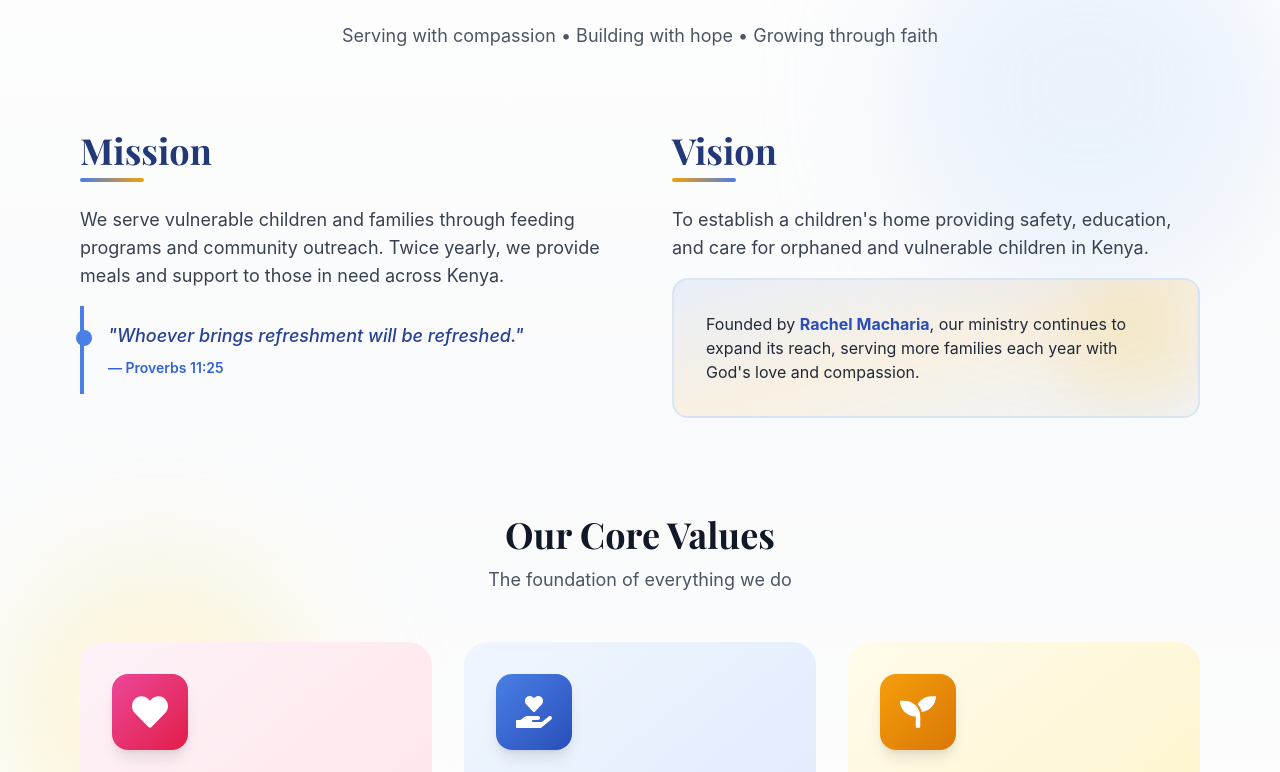
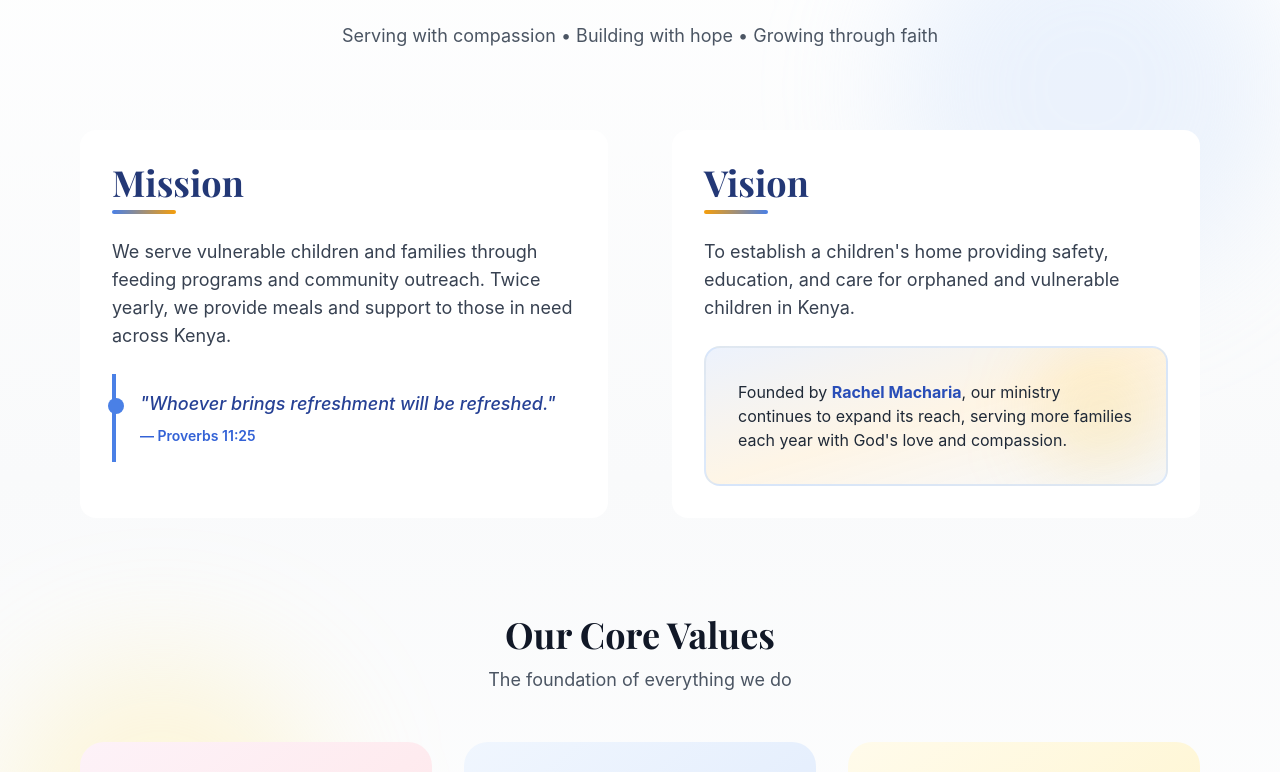
Before and after one commit to rayfromroblox/raymercyministry, a Next.js app: page / in a window 1280 px wide. Shown: the part 984-1756 px from the top of the page. Built offline with nearby package versions, Linux system fonts and the light colour scheme; a web font is replaced by a local one.

Commit message:
mobile responsiveness improved

```diff
--- a/components/About.tsx
+++ b/components/About.tsx
@@ -15,6 +15,7 @@ const About = () => {
       icon: FaHeart,
       title: "Compassion",
       description: "Serving with dignity and respect, showing Christ's love to every person we encounter",
+      mobileDescription: "Showing love with dignity and respect",
       color: "from-pink-500 to-rose-600",
       bgColor: "bg-gradient-to-br from-pink-50 to-rose-100 dark:from-pink-900/20 dark:to-rose-900/30"
     },
@@ -22,6 +23,7 @@ const About = () => {
       icon: FaHandHoldingHeart,
       title: "Service",
       description: "Bi-annual feeding programs and outreach, meeting practical needs with excellence",
+      mobileDescription: "Meeting needs with excellence",
       color: "from-primary-500 to-primary-700",
       bgColor: "bg-gradient-to-br from-primary-50 to-primary-100 dark:from-primary-900/20 dark:to-primary-800/30"
     },
@@ -29,6 +31,7 @@ const About = () => {
       icon: FaSeedling,
       title: "Hope",
       description: "Building a future children's home and nurturing dreams for tomorrow",
+      mobileDescription: "Building dreams for tomorrow",
       color: "from-secondary-500 to-amber-600",
       bgColor: "bg-gradient-to-br from-secondary-50 to-amber-100 dark:from-secondary-900/20 dark:to-amber-900/30"
     }
@@ -60,7 +63,7 @@ const About = () => {
           {/* Mission & Vision - Mobile Expandable */}
           <div className="space-y-4 md:space-y-0 md:grid md:grid-cols-2 md:gap-10 lg:gap-16 mb-12 md:mb-20">
             {/* Mission */}
-            <div className="bg-white dark:bg-dark-800 rounded-2xl p-6 md:p-0 md:bg-transparent shadow-md md:shadow-none">
+            <div className="bg-white dark:bg-dark-800 rounded-2xl p-6 md:p-8 shadow-md md:shadow-none">
               <button
                 onClick={() => toggleSection('mission')}
                 className="w-full flex items-center justify-between md:cursor-default"
@@ -74,8 +77,13 @@ const About = () => {
                 <FaChevronDown className={`md:hidden w-5 h-5 text-primary-600 transition-transform ${expandedSection === 'mission' ? 'rotate-180' : ''}`} />
               </button>
 
-              <div className={`mt-4 space-y-4 md:mt-6 md:block ${expandedSection === 'mission' || typeof window === 'undefined' ? 'block' : 'hidden md:block'}`}>
-                <p className="text-gray-700 dark:text-dark-200 text-base md:text-lg leading-relaxed">
+              <div className={`mt-4 space-y-4 md:mt-6 md:space-y-6 md:block ${expandedSection === 'mission' || typeof window === 'undefined' ? 'block' : 'hidden md:block'}`}>
+                {/* Mobile: Short version */}
+                <p className="md:hidden text-gray-700 dark:text-dark-200 text-base leading-relaxed">
+                  Feeding families across Kenya twice yearly with meals and support.
+                </p>
+                {/* Desktop: Full version */}
+                <p className="hidden md:block text-gray-700 dark:text-dark-200 text-base md:text-lg leading-relaxed">
                   We serve vulnerable children and families through feeding programs and community outreach.
                   Twice yearly, we provide meals and support to those in need across Kenya.
                 </p>
@@ -90,7 +98,7 @@ const About = () => {
             </div>
 
             {/* Vision */}
-            <div className="bg-white dark:bg-dark-800 rounded-2xl p-6 md:p-0 md:bg-transparent shadow-md md:shadow-none">
+            <div className="bg-white dark:bg-dark-800 rounded-2xl p-6 md:p-8 shadow-md md:shadow-none">
               <button
                 onClick={() => toggleSection('vision')}
                 className="w-full flex items-center justify-between md:cursor-default"
@@ -104,8 +112,13 @@ const About = () => {
                 <FaChevronDown className={`md:hidden w-5 h-5 text-primary-600 transition-transform ${expandedSection === 'vision' ? 'rotate-180' : ''}`} />
               </button>
 
-              <div className={`mt-4 space-y-4 md:mt-6 md:block ${expandedSection === 'vision' || typeof window === 'undefined' ? 'block' : 'hidden md:block'}`}>
-                <p className="text-gray-700 dark:text-dark-200 text-base md:text-lg leading-relaxed">
+              <div className={`mt-4 space-y-4 md:mt-6 md:space-y-6 md:block ${expandedSection === 'vision' || typeof window === 'undefined' ? 'block' : 'hidden md:block'}`}>
+                {/* Mobile: Short version */}
+                <p className="md:hidden text-gray-700 dark:text-dark-200 text-base leading-relaxed">
+                  Building a children's home for orphaned and vulnerable kids in Kenya.
+                </p>
+                {/* Desktop: Full version */}
+                <p className="hidden md:block text-gray-700 dark:text-dark-200 text-base md:text-lg leading-relaxed">
                   To establish a children's home providing safety, education, and care for orphaned and
                   vulnerable children in Kenya.
                 </p>
@@ -142,7 +155,7 @@ const About = () => {
 
                     <div className="flex-1 min-w-0">
                       <h4 className="text-lg font-serif font-bold text-gray-900 dark:text-white mb-1">{value.title}</h4>
-                      <p className="text-gray-700 dark:text-dark-200 leading-snug text-xs line-clamp-2">{value.description}</p>
+                      <p className="text-gray-700 dark:text-dark-200 leading-snug text-sm">{value.mobileDescription}</p>
                     </div>
 
                     <div className={`absolute bottom-0 left-0 right-0 h-1 bg-gradient-to-r ${value.color}`} />
--- a/components/Activities.tsx
+++ b/components/Activities.tsx
@@ -16,6 +16,7 @@ const Activities = () => {
       title: "Feeding Programs",
       frequency: "Twice Yearly",
       description: "We serve nutritious meals to hundreds of children and families during our bi-annual feeding programs. Each meal is prepared with love and served with dignity.",
+      mobileDescription: "Nutritious meals for hundreds twice a year",
       impact: "500+ children fed per program"
     },
     {
@@ -23,6 +24,7 @@ const Activities = () => {
       title: "Children's Home Visits",
       frequency: "Regular",
       description: "Regular visits to children's homes where we provide meals, essential supplies, and spend quality time with orphaned and vulnerable children.",
+      mobileDescription: "Meals, supplies, and love for orphaned kids",
       impact: "Building lasting relationships"
     },
     {
@@ -30,6 +32,7 @@ const Activities = () => {
       title: "Community Support",
       frequency: "Ongoing",
       description: "Reaching out to the sick, elderly, and homebound in our communities with practical support and compassionate care.",
+      mobileDescription: "Caring for the sick, elderly, and homebound",
       impact: "Multiple communities served"
     },
     {
@@ -37,6 +40,7 @@ const Activities = () => {
       title: "Holiday Celebrations",
       frequency: "Seasonal",
       description: "Special holiday programs bringing joy, gifts, and hope to families in need during Christmas and other significant occasions.",
+      mobileDescription: "Bringing joy during holidays",
       impact: "Creating cherished memories"
     }
   ]
@@ -106,7 +110,7 @@ const Activities = () => {
                         </div>
                       </div>
                       <p className="text-gray-600 dark:text-dark-300 text-sm leading-relaxed mb-2">
-                        {program.description}
+                        {program.mobileDescription}
                       </p>
                       <p className="text-sm font-medium text-primary-700 dark:text-primary-300 flex items-center gap-2">
                         <span className="w-1.5 h-1.5 bg-primary-600 rounded-full"></span>
--- a/components/Contact.tsx
+++ b/components/Contact.tsx
@@ -54,9 +54,15 @@ const Contact = () => {
               Together, We Can Make a Difference
             </h2>
 
+            {/* Mobile: Short version, Desktop: Full version */}
             <p className="text-gray-700 dark:text-dark-200 text-base md:text-lg leading-relaxed mb-3 md:mb-4 px-2">
-              Every call, every email, every connection brings us closer to changing a child's life.
-              Your support, whether big or small, plants seeds of hope in vulnerable communities across Kenya.
+              <span className="md:hidden">
+                Your support plants seeds of hope in vulnerable communities across Kenya.
+              </span>
+              <span className="hidden md:inline">
+                Every call, every email, every connection brings us closer to changing a child's life.
+                Your support, whether big or small, plants seeds of hope in vulnerable communities across Kenya.
+              </span>
             </p>
 
             <p className="text-primary-700 dark:text-primary-300 font-medium italic text-base md:text-lg">
```
